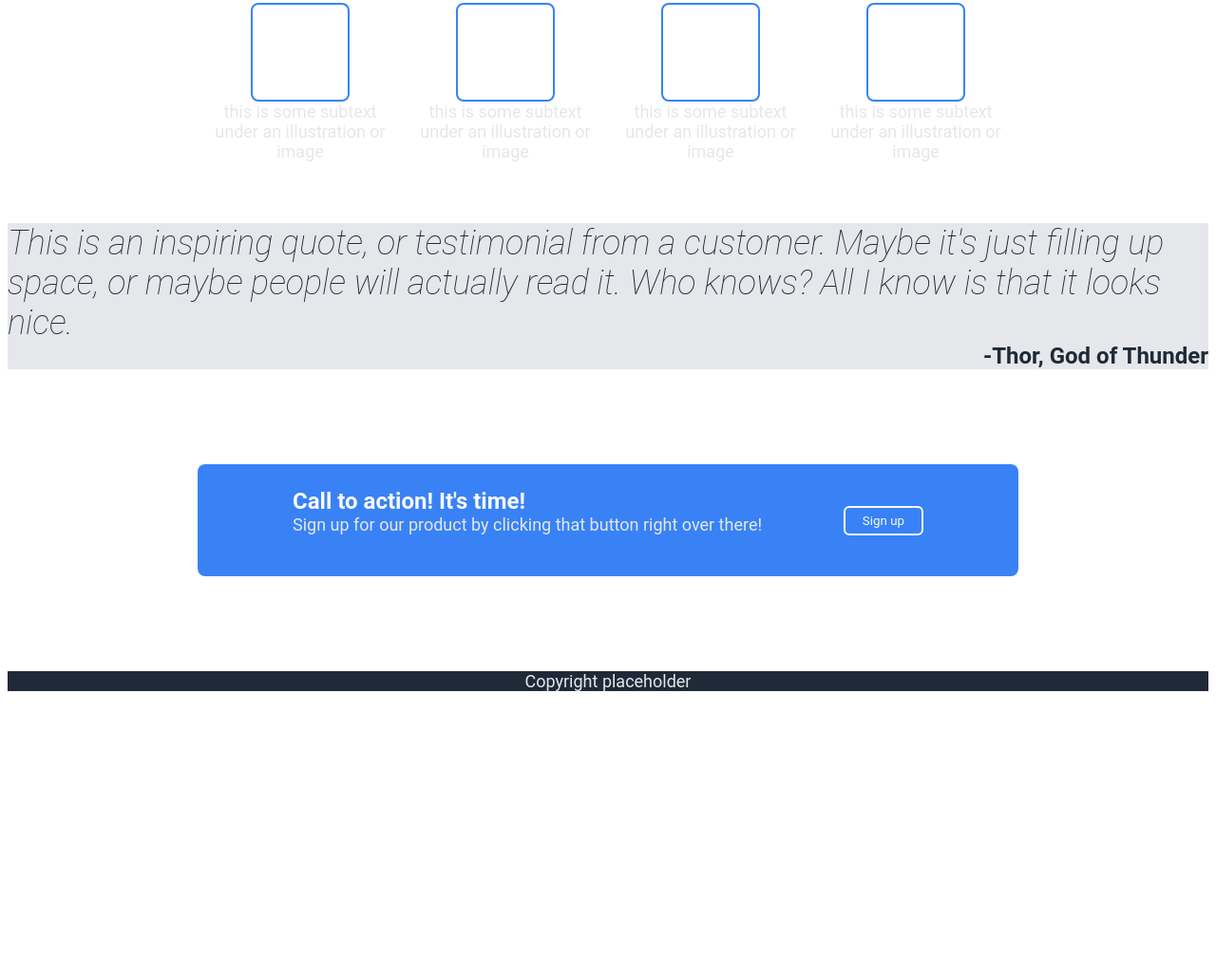
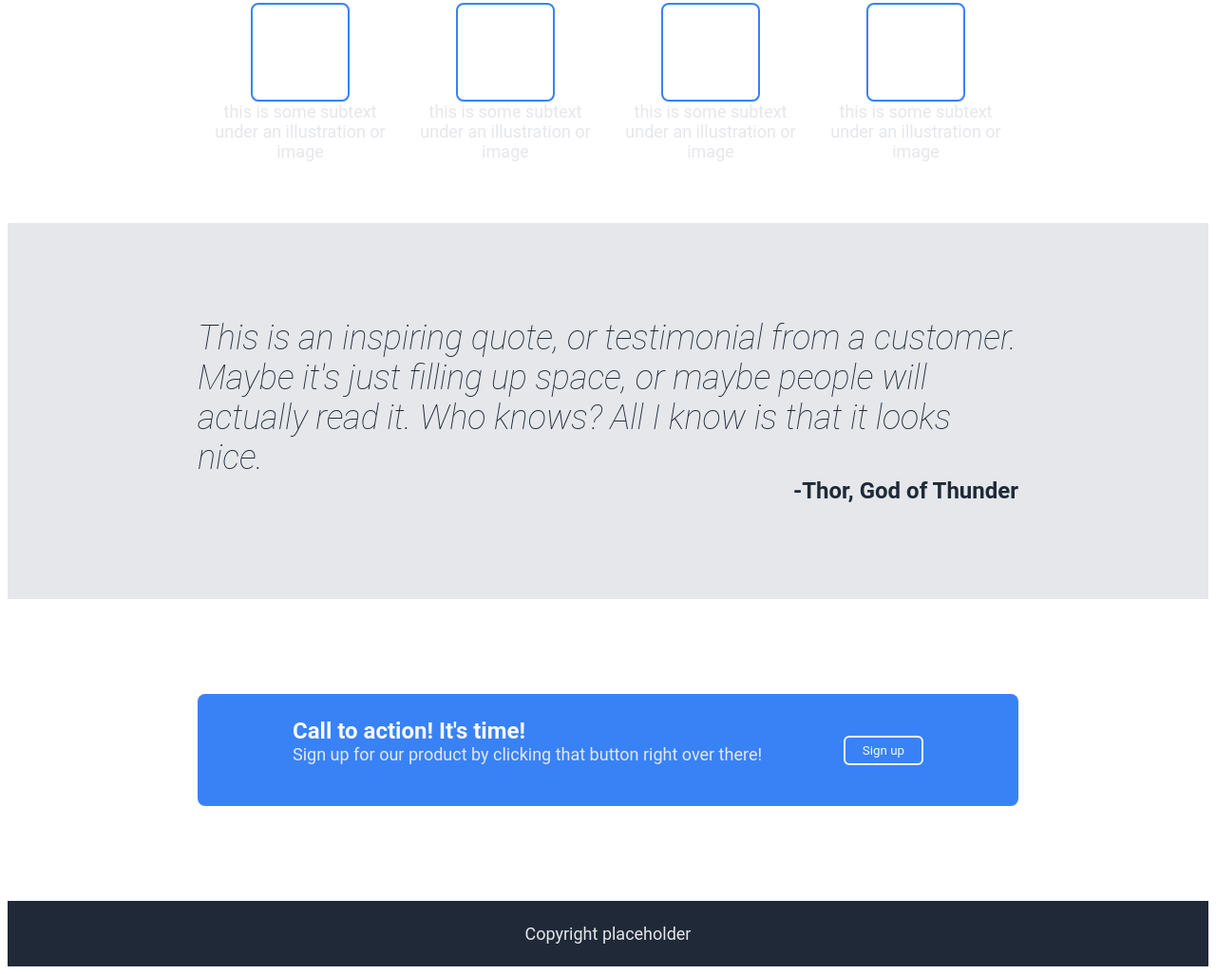
Before and after one commit to singularbluebird/Landing-Page-Foundations-TOP, a plain HTML site: page index.html in a window 1280 px wide. Shown: the part 300-1326 px from the top of the page at 95% size. Before the commit the page ends 1036 px from the top, so only its background shows below. Drawn offline with Linux system fonts and the light colour scheme.

Commit message:
Adds padding to quote and copyright

```diff
--- a/style.css
+++ b/style.css
@@ -43,6 +43,7 @@
     font-family: 'Roboto', sans-serif;
     font-size: 36px;
     font-weight: lighter;
+    padding: 100px 200px;
 }
 
 .action-section, .action {
@@ -62,6 +63,7 @@ button {
 .copyright {
     background-color: #1f2937;
     text-align: center;
+    padding: 24px;
 }
 
 .awesome {
```
